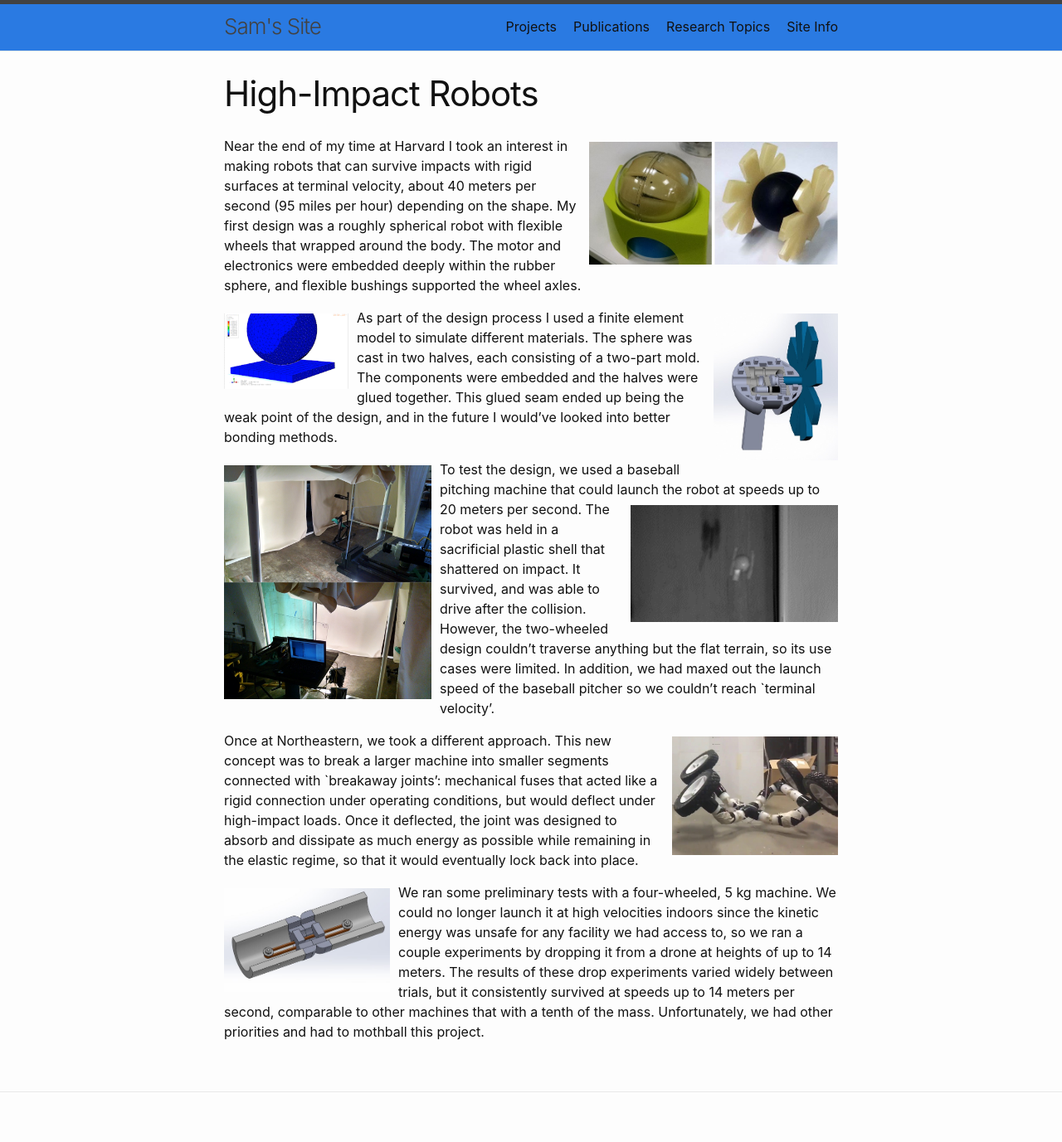
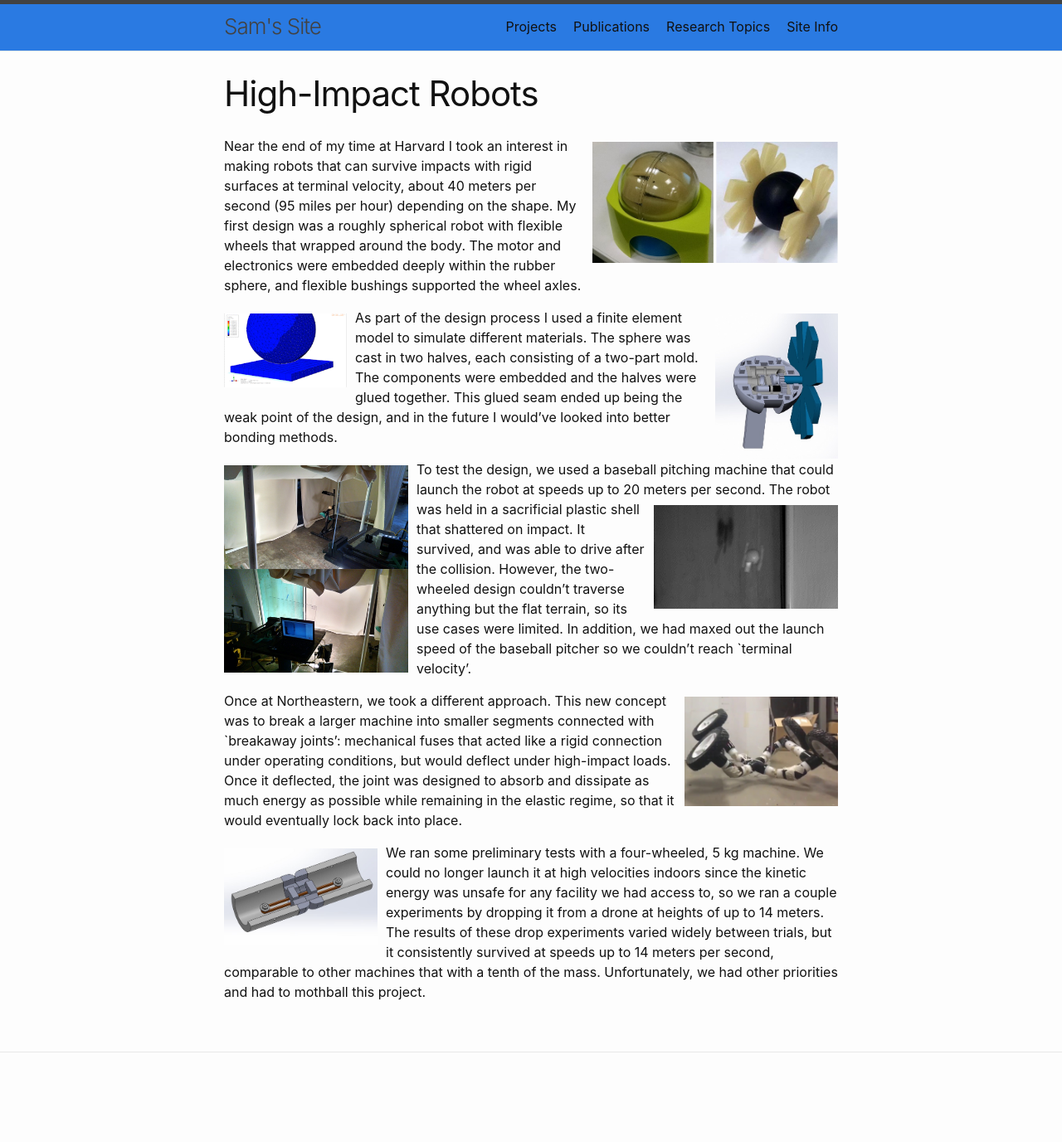
Before and after one commit to smfelton/smfelton.github.io, a Jekyll site: the page built from publications/impact-robots.md, in a window 1280 px wide. Shown: the whole page at 83% size. Built offline with Jekyll 4.4.1, drawn with Linux system fonts in a browser that asks for light colours; after the commit the page ends 1329 px from its top, so only the background shows below that.

Commit message:
edited figures
so that they shrink with page width

```diff
--- a/publications/impact-robots.md
+++ b/publications/impact-robots.md
@@ -3,12 +3,12 @@
 title:  "High-Impact Robots"
 categories: soft materials, wearable machines
 ---
-![Sphere Bot](/images/impact1.jpg){:style="float: right;margin-left: 10px;margin-top: 7px;width: 300px"}Near the end of my time at Harvard I took an interest in making robots that can survive impacts with rigid surfaces at terminal velocity, about 40 meters per second (95 miles per hour) depending on the shape. My first design was a roughly spherical robot with flexible wheels that wrapped around the body. The motor and electronics were embedded deeply within the rubber sphere, and flexible bushings supported the wheel axles.
+![Sphere Bot](/images/impact1.jpg){:style="float: right;margin-left: 10px;margin-top: 7px;width: 40%; min-width: 120px"}Near the end of my time at Harvard I took an interest in making robots that can survive impacts with rigid surfaces at terminal velocity, about 40 meters per second (95 miles per hour) depending on the shape. My first design was a roughly spherical robot with flexible wheels that wrapped around the body. The motor and electronics were embedded deeply within the rubber sphere, and flexible bushings supported the wheel axles.
 
-![FEA](/images/impact2.jpg){:style="float: right;margin-left: 10px;margin-top: 7px;width: 150px"}![Internal View](/images/impact4.gif){:style="float: left;margin-right: 10px;margin-top: 7px;width: 150px"}As part of the design process I used a finite element model to simulate different materials. The sphere was cast in two halves, each consisting of a two-part mold. The components were embedded and the halves were glued together. This glued seam ended up being the weak point of the design, and in the future I would've looked into better bonding methods.
+![FEA](/images/impact2.jpg){:style="float: right;margin-left: 10px;margin-top: 7px;width: 20%; min-width: 60px"}![Internal View](/images/impact4.gif){:style="float: left;margin-right: 10px;margin-top: 7px;width: 20%; min-width: 60px"}As part of the design process I used a finite element model to simulate different materials. The sphere was cast in two halves, each consisting of a two-part mold. The components were embedded and the halves were glued together. This glued seam ended up being the weak point of the design, and in the future I would've looked into better bonding methods.
 
-![Test Setup](/images/impact3.jpg){:style="float: left;margin-right: 10px;margin-top: 7px;width: 250px"}To test the design, we used a baseball pitching machine that could launch the robot at speeds up to 20 meters per second. ![Collision](/images/impact5.gif){:style="float: right;margin-left: 10px;margin-top: 7px;width: 250px"}The robot was held in a sacrificial plastic shell that shattered on impact. It survived, and was able to drive after the collision. However, the two-wheeled design couldn't traverse anything but the flat terrain, so its use cases were limited. In addition, we had maxed out the launch speed of the baseball pitcher so we couldn't reach `terminal velocity'.
+![Test Setup](/images/impact3.jpg){:style="float: left;margin-right: 10px;margin-top: 7px;width: 30%; min-width: 90px"}To test the design, we used a baseball pitching machine that could launch the robot at speeds up to 20 meters per second. ![Collision](/images/impact5.gif){:style="float: right;margin-left: 10px;margin-top: 7px;width: 30%; min-width: 90px"}The robot was held in a sacrificial plastic shell that shattered on impact. It survived, and was able to drive after the collision. However, the two-wheeled design couldn't traverse anything but the flat terrain, so its use cases were limited. In addition, we had maxed out the launch speed of the baseball pitcher so we couldn't reach `terminal velocity'.
 
-![Break Bot](/images/impact6.jpg){:style="float: right;margin-left: 10px;margin-top: 7px;width: 200px"}Once at Northeastern, we took a different approach. This new concept was to break a larger machine into smaller segments connected with `breakaway joints': mechanical fuses that acted like a rigid connection under operating conditions, but would deflect under high-impact loads. Once it deflected, the joint was designed to absorb and dissipate as much energy as possible while remaining in the elastic regime, so that it would eventually lock back into place.
+![Break Bot](/images/impact6.jpg){:style="float: right;margin-left: 10px;margin-top: 7px;width: 25%;min-width: 75px"}Once at Northeastern, we took a different approach. This new concept was to break a larger machine into smaller segments connected with `breakaway joints': mechanical fuses that acted like a rigid connection under operating conditions, but would deflect under high-impact loads. Once it deflected, the joint was designed to absorb and dissipate as much energy as possible while remaining in the elastic regime, so that it would eventually lock back into place.
 
-![Break Joint](/images/impact7.jpg){:style="float: left;margin-right: 10px;margin-top: 7px;width: 200px"}We ran some preliminary tests with a four-wheeled, 5 kg machine. We could no longer launch it at high velocities indoors since the kinetic energy was unsafe for any facility we had access to, so we ran a couple experiments by dropping it from a drone at heights of up to 14 meters. The results of these drop experiments varied widely between trials, but it consistently survived at speeds up to 14 meters per second, comparable to other machines that with a tenth of the mass. Unfortunately, we had other priorities and had to mothball this project.
+![Break Joint](/images/impact7.jpg){:style="float: left;margin-right: 10px;margin-top: 7px;width: 25%;min-width: 75px"}We ran some preliminary tests with a four-wheeled, 5 kg machine. We could no longer launch it at high velocities indoors since the kinetic energy was unsafe for any facility we had access to, so we ran a couple experiments by dropping it from a drone at heights of up to 14 meters. The results of these drop experiments varied widely between trials, but it consistently survived at speeds up to 14 meters per second, comparable to other machines that with a tenth of the mass. Unfortunately, we had other priorities and had to mothball this project.
```
Also changed, not shown: publications/soft-actuators.md (+2 -2 lines), publications/wearables.md (+4 -2 lines).
